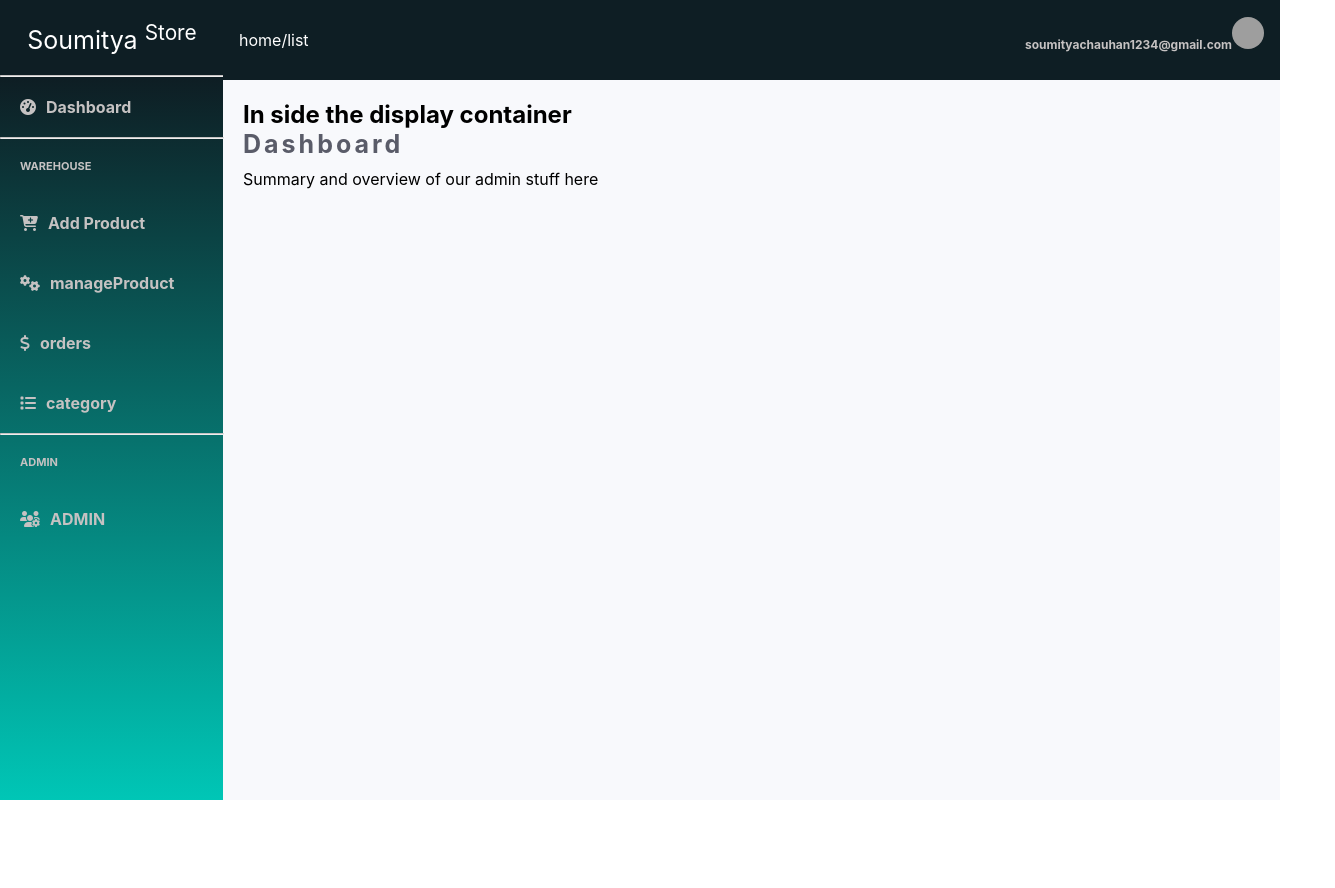
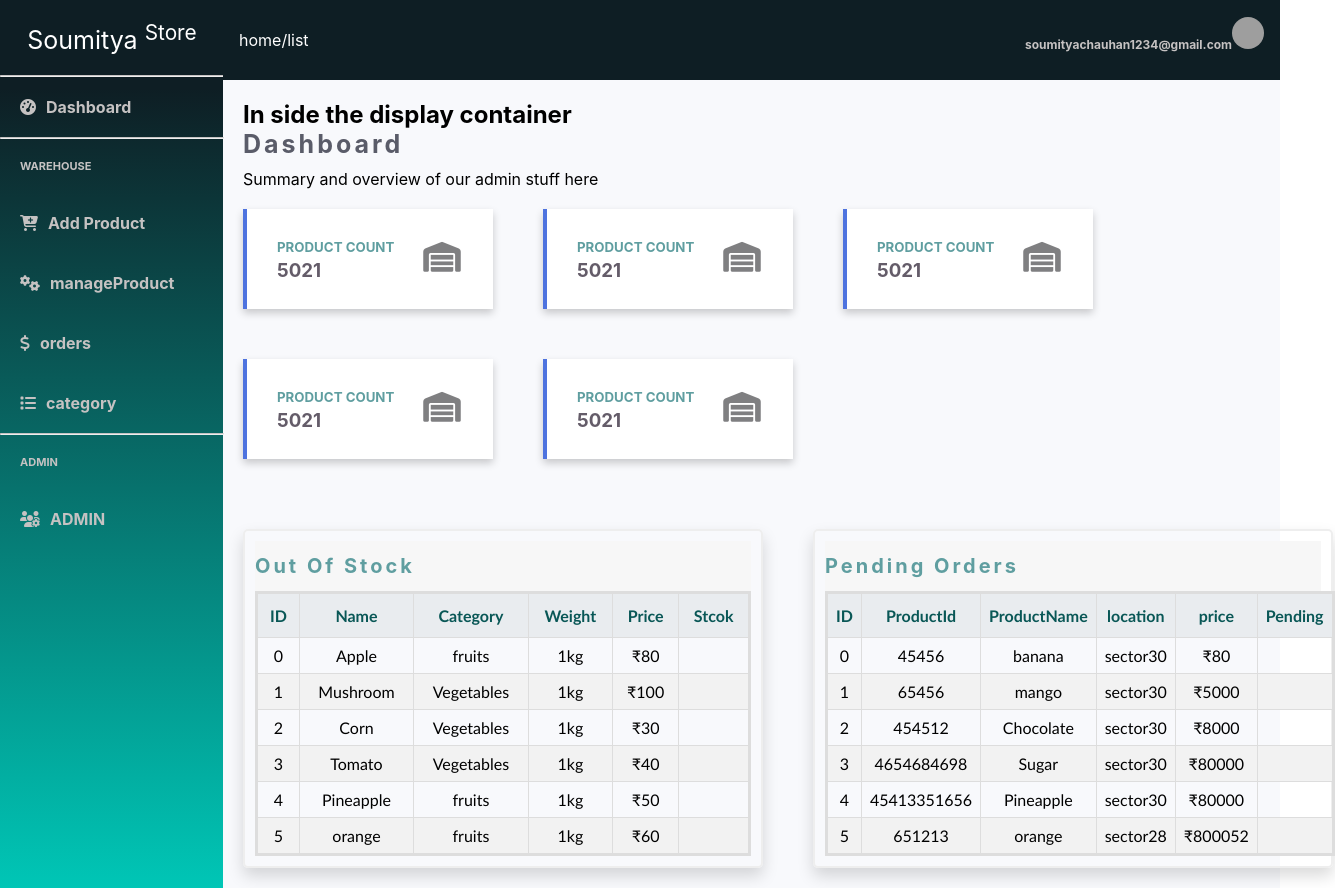
Before and after one commit to soumitya0/EcommerceSite_AdminPanel, a React (Create React App) app in the folder client/myapp/: page /dashboard in a window 1280 px wide. Shown: the whole page, 1335 px wide, since content can reach past the window. Before the commit the page ends 800 px from the top, so only its background shows below. Built offline with nearby package versions, Linux system fonts and the light colour scheme; grey boxes are pictures that could not be loaded.

Commit message:
Dashboard Home UI

```diff
--- a/client/myapp/src/App.css
+++ b/client/myapp/src/App.css
@@ -46,6 +46,13 @@
   margin: 20px;
 }
 
+.marginTop-50 {
+  margin-top: 50px;
+}
+.margin-50 {
+  margin: 50px;
+}
+
 .text-gray {
   color: #5a5c69 !important;
 }
@@ -55,3 +62,108 @@
   font-weight: 700;
   letter-spacing: 3px;
 }
+
+.text-500 {
+  font-size: 25px;
+  font-weight: 500;
+  letter-spacing: 3px;
+}
+
+.Dashborad-card {
+  box-shadow: 0 4px 8px 0 rgba(0, 0, 0, 0.2);
+  transition: 0.3s;
+  width: 250px;
+  background-color: #fff;
+  padding: 30px;
+}
+
+.border-left-primary {
+  border-left: 0.25rem solid #4e73df;
+}
+
+.Dashborad-card-container {
+  width: 100%;
+  height: 100%;
+  display: grid;
+  grid-template-columns: 140px 50px;
+  grid-template-rows: repeat(2, 20px);
+}
+.Dashborad-card-Name {
+  color: cadetblue;
+}
+
+.Dashborad-card-Number {
+  color: #645c69;
+}
+.Dashborad-card-Image {
+  grid-row: 1/3;
+  grid-column: 2;
+
+  font-size: 30px;
+  justify-self: center;
+  color: #7f7f81;
+}
+
+.GridCardInfo {
+  display: grid;
+  width: 70%;
+  grid-template-columns: repeat(3, 1fr);
+  grid-template-rows: 1fr;
+  grid-gap: 50px;
+}
+
+.GridTableInfo {
+  display: grid;
+  width: 100%;
+  grid-template-columns: repeat(2, 1fr);
+  grid-template-rows: 1fr;
+  grid-gap: 50px;
+}
+
+/* Table */
+.tabelContainer {
+  width: 520px;
+  border: 2px solid #eee;
+  padding: 10px;
+  border-radius: 5px;
+  box-shadow: 0 0.5rem 1rem rgba(0, 0, 0, 0.15);
+  transition: 0.3s;
+}
+
+.tableName {
+  height: 50px;
+  background-color: #f7f7f7;
+  color: #5f9ea0;
+  font-size: 20px;
+  align-content: center;
+  text-transform: capitalize;
+}
+.TableState {
+  text-align: center;
+  font-family: "Trebuchet MS", Arial, Helvetica, sans-serif;
+  border-collapse: collapse;
+  border: 3px solid #ddd;
+  width: 100%;
+}
+
+.TableState td,
+th {
+  border: 1px solid #ddd;
+  padding: 8px;
+}
+
+.TableState tr:nth-child(even) {
+  background-color: #f2f2f2;
+}
+
+.TableState tr:hover {
+  background-color: #ddd;
+}
+
+.TableState th {
+  padding-top: 12px;
+  padding-bottom: 12px;
+  text-align: center;
+  background-color: #e9ecef;
+  color: #095756;
+}
--- a/client/myapp/src/common/components/Dashboard/TopCard.js
+++ b/client/myapp/src/common/components/Dashboard/TopCard.js
@@ -0,0 +1,24 @@
+import React, { Component, Fragment } from "react";
+
+class TopCard extends Component {
+  render() {
+    return (
+      <div className="Dashborad-card border-left-primary ">
+        <div class="Dashborad-card-container  ">
+          <div className="Dashborad-card-Name">
+            {" "}
+            <h5>PRODUCT COUNT </h5>{" "}
+          </div>
+          <div className="Dashborad-card-Number">
+            <h3>5021</h3>
+          </div>
+          <div className="Dashborad-card-Image">
+            <i className="fas fa-warehouse cardImg"></i>
+          </div>
+        </div>
+      </div>
+    );
+  }
+}
+
+export default TopCard;
--- a/client/myapp/src/components/DashboardComponents/DashBoard/Dashboard.js
+++ b/client/myapp/src/components/DashboardComponents/DashBoard/Dashboard.js
@@ -5,7 +5,7 @@ import { Switch, Route } from "react-router-dom";
 import "./DashboardStyle.css";
 import LeftBar from "../LeftBar/LeftBar";
 import TopBar from "../TopBar/TopBar";
-import DashBoardAddProduct from "../DashBoardAddProduct/DashBoardAddProduct";
+import DashBoardAddProduct from "../DashBoardProduct/AddProduct/DashBoardAddProduct";
 import DashboardHome from "../DashboardHome/DashboardHome";
 import DashBoardManageProduct from "../DashBoardManageProduct/DashBoardManageProduct";
 import DashBoardOrder from "../DashBoardOrders/DashBoardOrder";
--- a/client/myapp/src/components/DashboardComponents/DashBoard/DashboardStyle.css
+++ b/client/myapp/src/components/DashboardComponents/DashBoard/DashboardStyle.css
@@ -18,7 +18,7 @@
 .gridDashboard {
   display: grid;
   width: 100%;
-  height: 100vh;
+  height: 100%;
   grid-template-columns: 223px repeat(2, 1fr);
   grid-template-rows: 80px repeat(2, 1fr);
 }
--- /dev/null
+++ b/client/myapp/src/components/DashboardComponents/DashBoardProduct/PendingOrders/PendingOrders.js
@@ -0,0 +1,107 @@
+import React, { Component } from "react";
+
+class PendingOrders extends Component {
+  constructor(props) {
+    super(props);
+
+    this.state = {
+      Data: [
+        {
+          ProductId: "45456",
+          ProductName: "banana",
+          location: "sector30",
+          isPending: false,
+          price: "₹80",
+        },
+        {
+          ProductId: "65456",
+          ProductName: "mango",
+          location: "sector30",
+          isPending: false,
+          price: "₹5000",
+        },
+        {
+          ProductId: "454512",
+          ProductName: "Chocolate",
+          location: "sector30",
+          isPending: false,
+          price: "₹8000",
+        },
+        {
+          ProductId: "4654684698",
+          ProductName: "Sugar",
+          location: "sector30",
+          isPending: false,
+          price: "₹80000",
+        },
+        {
+          ProductId: "45413351656",
+          ProductName: "Pineapple",
+          location: "sector30",
+          isPending: false,
+          price: "₹80000",
+        },
+        {
+          ProductId: "651213",
+          ProductName: "orange",
+          location: "sector28",
+          isPending: false,
+          price: "₹800052",
+        },
+      ],
+
+      TableHeaderData: [
+        "ID",
+        "ProductId",
+        " ProductName",
+
+        "location",
+        "price",
+        "Pending",
+      ],
+    };
+  }
+
+  //Api call
+
+  //header
+  //header
+  TableHeader() {
+    return this.state.TableHeaderData.map((data) => (
+      <th key={data.id}> {data}</th>
+    ));
+  }
+
+  TableData() {
+    return this.state.Data.map((data, index) => {
+      const { ProductId, ProductName, location, price, isPending } = data;
+
+      return (
+        <tr>
+          <td>{index}</td>
+          <td>{ProductId}</td>
+          <td>{ProductName}</td>
+          <td>{location}</td>
+          <td>{price}</td>
+          <td>{isPending}</td>
+        </tr>
+      );
+    });
+  }
+
+  render() {
+    return (
+      <div className="tabelContainer marginTop-50">
+        <div className="tableName text-700">
+          <p>Pending Orders</p>
+        </div>
+        <table className="TableState">
+          <tr>{this.TableHeader()}</tr>
+          <tbody>{this.TableData()}</tbody>
+        </table>
+      </div>
+    );
+  }
+}
+
+export default PendingOrders;
--- /dev/null
+++ b/client/myapp/src/components/DashboardComponents/DashBoardProduct/ProductOutofStock/DashBoardProductoutofStock.js
@@ -0,0 +1,99 @@
+import React, { Component } from "react";
+
+class DashBoardProductoutofStock extends Component {
+  constructor(props) {
+    super(props);
+
+    this.state = {
+      Data: [
+        {
+          ProductName: "Apple",
+          category: "fruits",
+          weight: "1kg",
+          price: "₹80",
+          isStock: false,
+        },
+        {
+          ProductName: "Mushroom",
+          category: "Vegetables",
+          weight: "1kg",
+          price: "₹100",
+          isStock: false,
+        },
+        {
+          ProductName: "Corn",
+          category: "Vegetables",
+          weight: "1kg",
+          price: "₹30",
+          isStock: false,
+        },
+        {
+          ProductName: "Tomato",
+          category: "Vegetables",
+          weight: "1kg",
+          price: "₹40",
+          isStock: false,
+        },
+        {
+          ProductName: "Pineapple",
+          category: "fruits",
+          weight: "1kg",
+          price: "₹50",
+          isStock: false,
+        },
+        {
+          ProductName: "orange",
+          category: "fruits",
+          weight: "1kg",
+          price: "₹60",
+          isStock: false,
+        },
+      ],
+
+      TableHeaderData: ["ID", "Name", " Category", "Weight", "Price", "Stcok"],
+    };
+  }
+
+  //Api call
+
+  //header
+  //header
+  TableHeader() {
+    return this.state.TableHeaderData.map((data) => (
+      <th key={data.id}> {data}</th>
+    ));
+  }
+
+  TableData() {
+    return this.state.Data.map((data, index) => {
+      const { ProductName, category, weight, price, isStock } = data;
+
+      return (
+        <tr>
+          <td>{index}</td>
+          <td>{ProductName}</td>
+          <td>{category}</td>
+          <td>{weight}</td>
+          <td>{price}</td>
+          <td>{isStock}</td>
+        </tr>
+      );
+    });
+  }
+
+  render() {
+    return (
+      <div className="tabelContainer marginTop-50">
+        <div className="tableName text-700">
+          <p>Out of Stock </p>
+        </div>
+        <table className="TableState">
+          <tr>{this.TableHeader()}</tr>
+          <tbody>{this.TableData()}</tbody>
+        </table>
+      </div>
+    );
+  }
+}
+
+export default DashBoardProductoutofStock;
--- a/client/myapp/src/components/DashboardComponents/DashboardHome/DashboardHome.js
+++ b/client/myapp/src/components/DashboardComponents/DashboardHome/DashboardHome.js
@@ -1,4 +1,7 @@
 import React, { Component, Fragment } from "react";
+import TopCard from "../../../common/components/Dashboard/TopCard";
+import DashBoardProductoutofStock from "../DashBoardProduct/ProductOutofStock/DashBoardProductoutofStock";
+import PendingOrders from "../DashBoardProduct/PendingOrders/PendingOrders";
 
 class DashboardHome extends Component {
   render() {
@@ -8,6 +11,38 @@ class DashboardHome extends Component {
         <p className="marginTop-10">
           Summary and overview of our admin stuff here
         </p>
+
+        <div className="GridCardInfo marginTop-20">
+          <div>
+            <TopCard />
+          </div>
+          <div>
+            <TopCard />
+          </div>
+          <div>
+            <TopCard />
+          </div>
+        </div>
+
+        <div className="GridCardInfo marginTop-50">
+          <div>
+            <TopCard />
+          </div>
+          <div>
+            <TopCard />
+          </div>
+        </div>
+
+        {/* Product List */}
+
+        <div className="GridTableInfo marginTop-20">
+          <div>
+            <DashBoardProductoutofStock />
+          </div>
+          <div>
+            <PendingOrders />
+          </div>
+        </div>
       </Fragment>
     );
   }
--- a/client/myapp/src/components/DashboardComponents/LeftBar/LeftbarStyle.css
+++ b/client/myapp/src/components/DashboardComponents/LeftBar/LeftbarStyle.css
@@ -1,6 +1,6 @@
 .sidebar {
   width: 14rem;
-  min-height: 100vh;
+  height: 100%;
   font-size: 1rem;
   color: #fff;
 }
```
Also changed, not shown: client/myapp/src/components/DashboardComponents/DashBoardProduct/AddProduct/DashBoardAddProduct.js (renamed from client/myapp/src/components/DashboardComponents/DashBoardAddProduct/DashBoardAddProduct.js), client/myapp/src/components/DashboardComponents/DashBoardProduct/AddProduct/DashBoardAddProductStyle.css (added).
